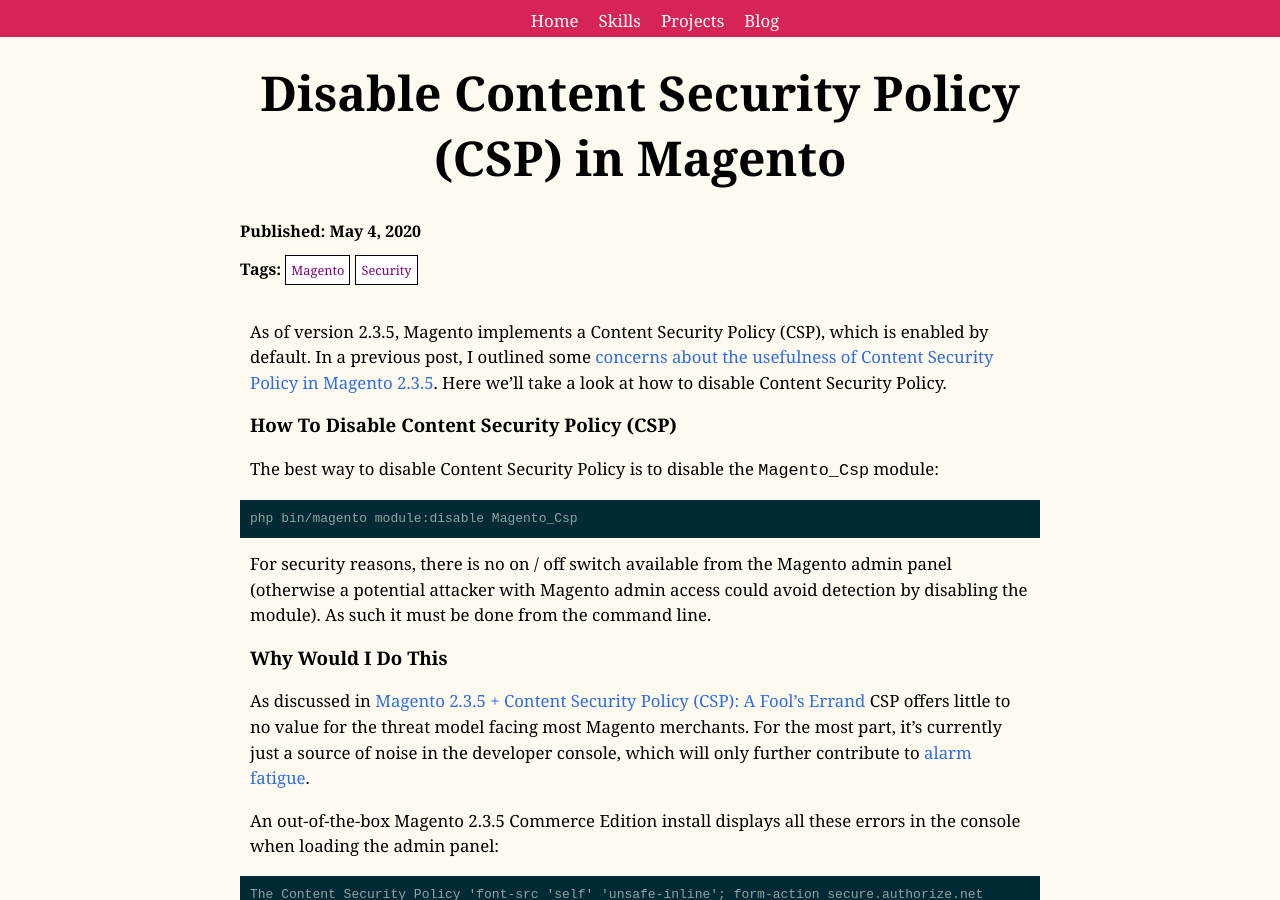
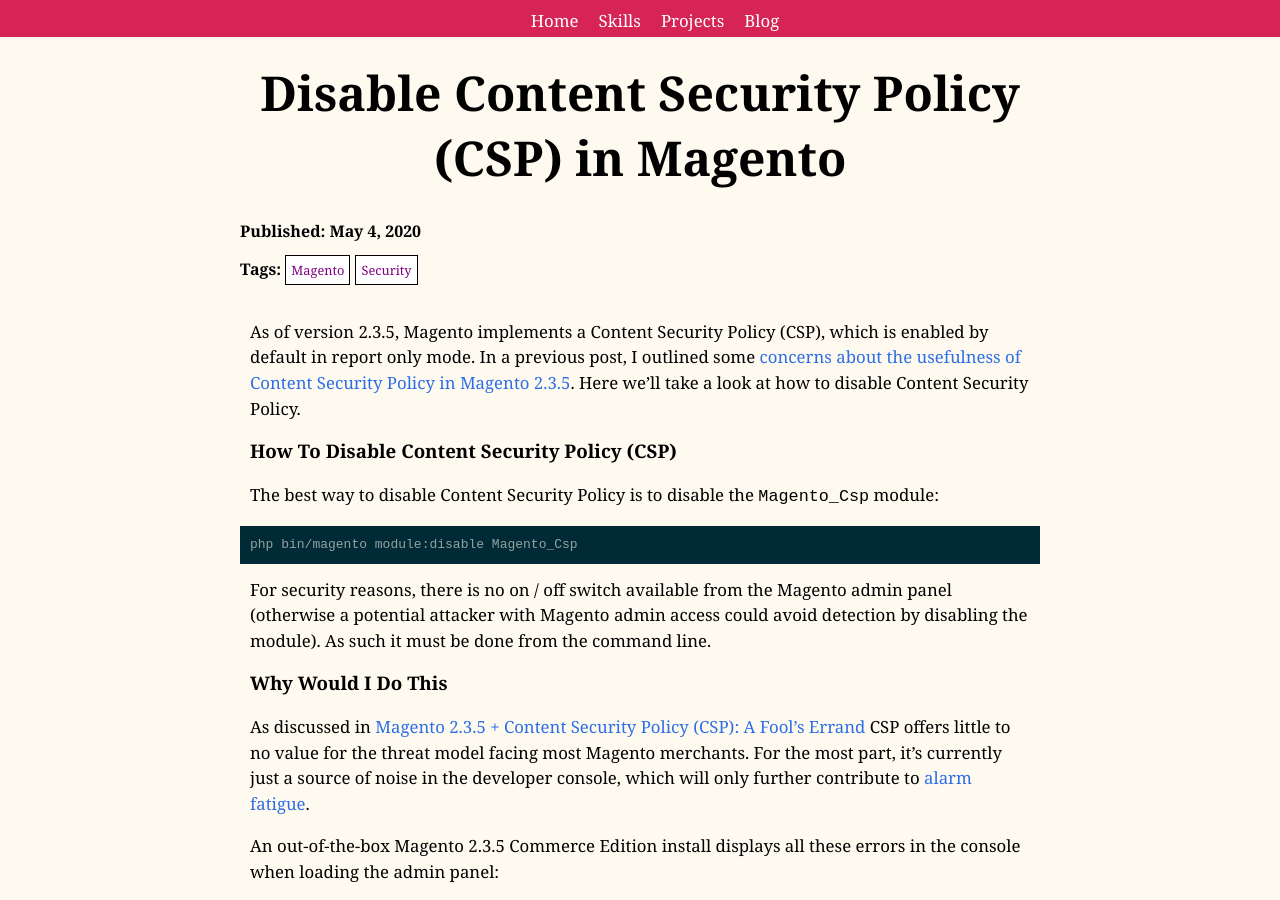
Before and after one commit to mpchadwick/mpchadwick.github.io, a Jekyll site: the page built from _posts/2020-05-04-magento-disable-csp.md, in a window 1280 px wide and 900 px high. Built offline with Jekyll 4.4.1, drawn with Linux system fonts in a browser that asks for light colours; emoji names are drawn with the system emoji font; comment, search, counter and statistics services are not loaded.

Commit message:
Clarify that CSP is in report only mode

```diff
--- a/_posts/2020-05-04-magento-disable-csp.md
+++ b/_posts/2020-05-04-magento-disable-csp.md
@@ -10,7 +10,7 @@ related_posts:
 - "WTF Happened to Custom Layout Updates in Magento v2.3.4"
 ---
 
-As of version 2.3.5, Magento implements a Content Security Policy (CSP), which is enabled by default. In a previous post, I outlined some [concerns about the usefulness of Content Security Policy in Magento 2.3.5]({{ site.baseurl }}{% link _posts/2020-04-29-magento-2-3-5-csp-fools-errand.md %}). Here we'll take a look at how to disable Content Security Policy.
+As of version 2.3.5, Magento implements a Content Security Policy (CSP), which is enabled by default in report only mode. In a previous post, I outlined some [concerns about the usefulness of Content Security Policy in Magento 2.3.5]({{ site.baseurl }}{% link _posts/2020-04-29-magento-2-3-5-csp-fools-errand.md %}). Here we'll take a look at how to disable Content Security Policy.
 
 <!-- excerpt_separator -->
 
```
